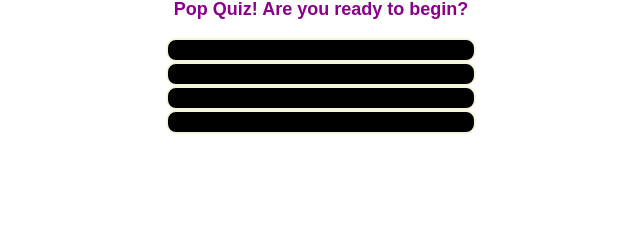
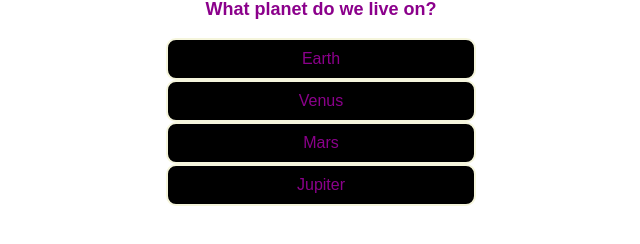
Before and after one commit to dccreger/coding-quiz, a plain HTML site: page index.html in a window 1280 px wide. Both pictures are taken after a click on the button "Ready!". Shown: the whole page, without its empty margins (319-959 px from the left). Drawn offline with Linux system fonts and the light colour scheme.

Commit message:
have the questions and answers cycling through

```diff
--- a/assets/script.js
+++ b/assets/script.js
@@ -10,14 +10,14 @@ var questions = [
 
 var answers = [
   ["Earth", "Venus", "Mars", "Jupiter"],
-  [("One", "Two", "Three", "Four")],
-  [("Mercury", "Venus", "Uranus", "Neptune")],
-  [("Nine", "Eight", "Ten", "Four")],
-  [("Sol", "Beteleguese", "Alpha Centauri", "Sun")],
-  [("Astroid Belt", "Gas Giants", "Kuiper Belt", "The Cloud")],
-  [("A Dwarf Planet", "A Planet", "An Asteroid", "A Disney Character")],
+  ["One", "Two", "Three", "Four"],
+  ["Mercury", "Venus", "Uranus", "Neptune"],
+  ["Nine", "Eight", "Ten", "Four"],
+  ["Sol", "Beteleguese", "Alpha Centauri", "Sun"],
+  ["Astroid Belt", "Gas Giants", "Kuiper Belt", "The Cloud"],
+  ["A Dwarf Planet", "A Planet", "An Asteroid", "A Disney Character"],
 ];
-
+var questionElement = document.querySelector(".questions");
 var questionIndex = 0;
 var answerIndex = 0;
 var button = document.querySelector(".button");
@@ -30,7 +30,13 @@ for (var i = 1; i < buttons.length; i++) {
 buttons[0].addEventListener("click", function () {
   buttons[0].style.display = "none";
 
-  for (var i = 1; i < buttons.length; i++) {
+  for (var i = 0; i < buttons.length; i++) {
     buttons[i].style.display = "block";
   }
+  questionElement.textContent = questions[questionIndex];
+
+  for (var i = 0; i < buttons.length; i++) {
+    buttons[i].querySelector("p").textContent = answers[questionIndex][i];
+  }
+  questionIndex++;
 });
--- a/index.html
+++ b/index.html
@@ -24,9 +24,6 @@
         <button class="button">
           <p></p>
         </button>
-        <button class="button">
-          <p></p>
-        </button>
       </div>
     </div>
 
```
